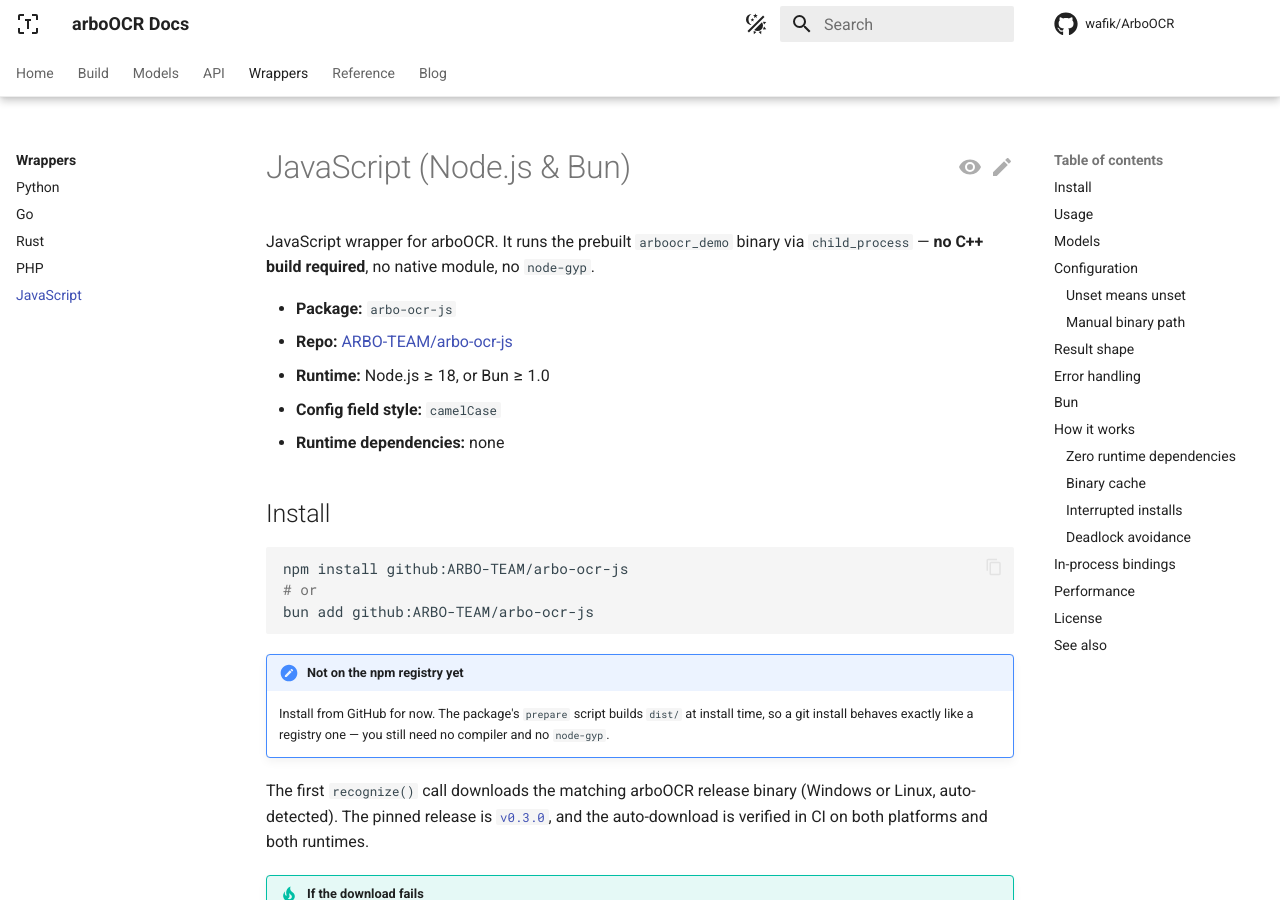
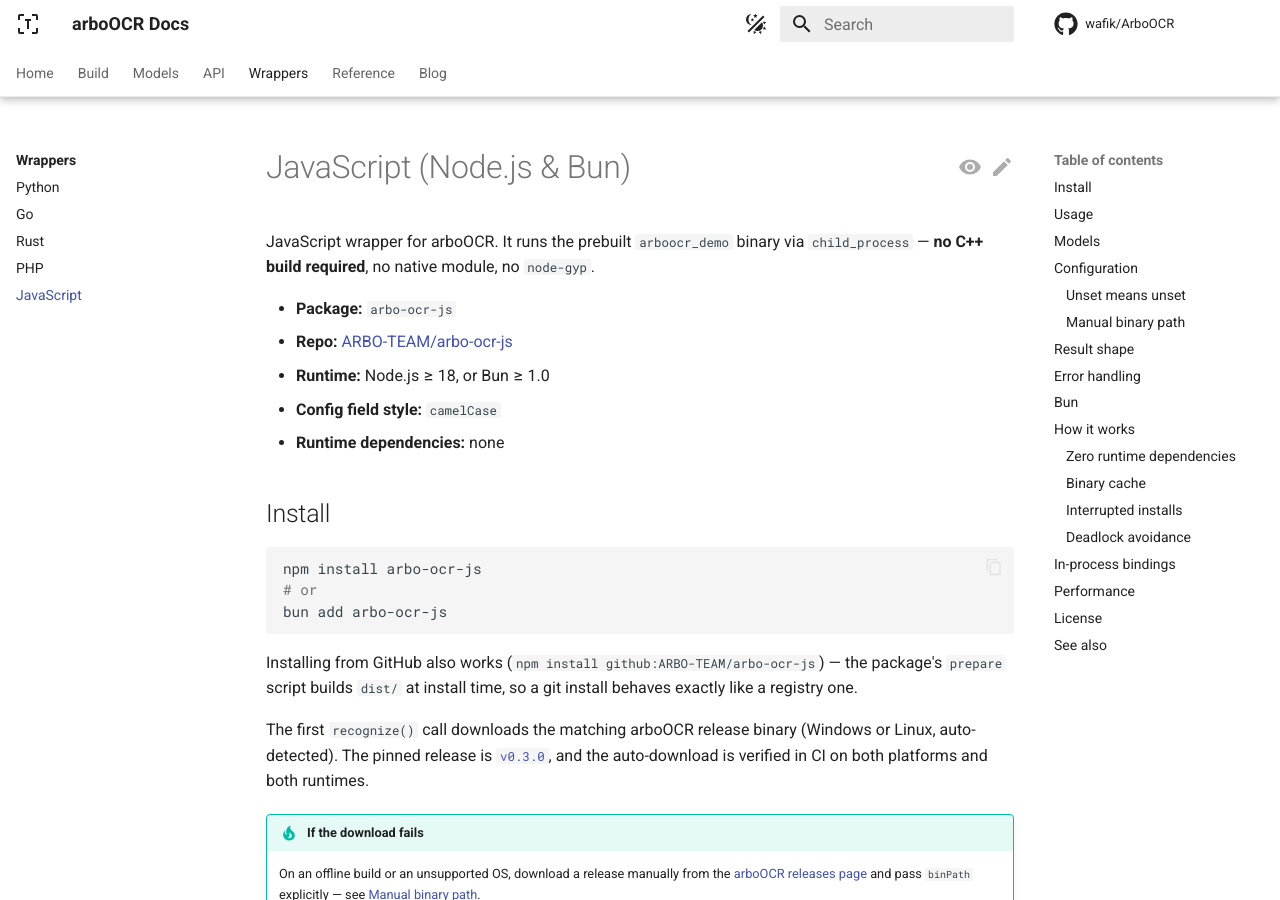
Before and after one commit to ARBO-TEAM/arbo-ocr-docs, an MkDocs documentation site: the page built from docs/wrappers/js.md, in a window 1280 px wide and 900 px high. Built offline with MkDocs 1.6.1 and Material for MkDocs 9.7.7, drawn with Linux system fonts in a browser that asks for light colours; comment, search, counter and statistics services are not loaded; the version menu is left out.

Commit message:
docs: arbo-ocr-js is on npm now, so document the registry install
Published as arbo-ocr-js@0.3.0 while this branch was open. Verified from a
clean project: npm install arbo-ocr-js, then 31 lines recognized.

Co-Authored-By: Claude Opus 5 (1M context) <noreply@anthropic.com>

````diff
--- a/docs/wrappers/js.md
+++ b/docs/wrappers/js.md
@@ -16,15 +16,14 @@ JavaScript wrapper for arboOCR. It runs the prebuilt `arboocr_demo` binary via
 ## Install
 
 ```bash
-npm install github:ARBO-TEAM/arbo-ocr-js
+npm install arbo-ocr-js
 # or
-bun add github:ARBO-TEAM/arbo-ocr-js
+bun add arbo-ocr-js
 ```
 
-!!! note "Not on the npm registry yet"
-    Install from GitHub for now. The package's `prepare` script builds `dist/`
-    at install time, so a git install behaves exactly like a registry one — you
-    still need no compiler and no `node-gyp`.
+Installing from GitHub also works (`npm install github:ARBO-TEAM/arbo-ocr-js`)
+— the package's `prepare` script builds `dist/` at install time, so a git
+install behaves exactly like a registry one.
 
 The first `recognize()` call downloads the matching arboOCR release binary
 (Windows or Linux, auto-detected). The pinned release is
````
Also changed, not shown: docs/wrappers/index.md (+1 -1 lines).
